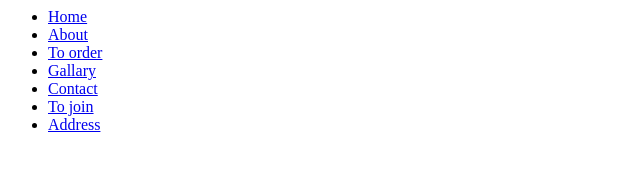
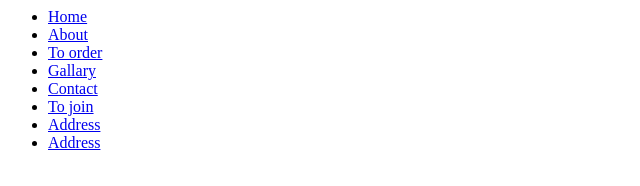
Before and after one commit to ayushop98/builder, a plain HTML site: page g.html in a window 1280 px wide. Shown: the full height of the page, 0-640 px from the left. Drawn offline with Linux system fonts and the light colour scheme.

Commit message:
update g.html

```diff
--- a/g.html
+++ b/g.html
@@ -10,6 +10,7 @@
       <li><a href="c.html">Contact</a></li>
       <li><a href="join.html">To join</a></li>
       <li><a href="add.html">Address</a></li>
+      <li><a href="add.html">Address</a></li>
     </ul>
   </nav>
 </body>
```
